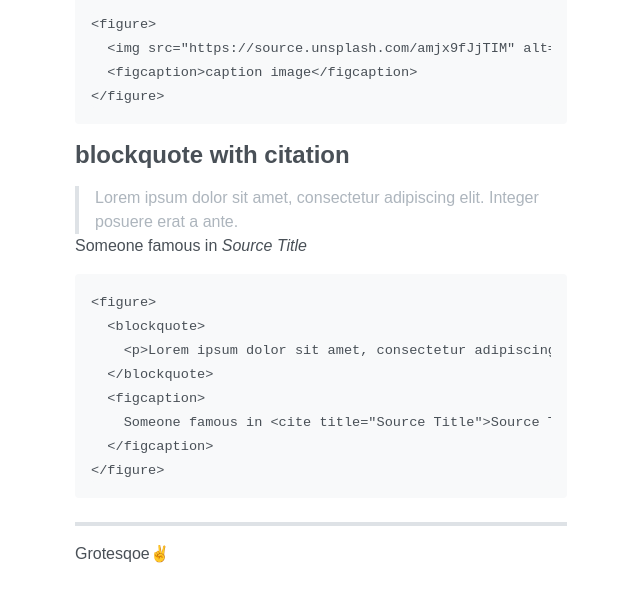
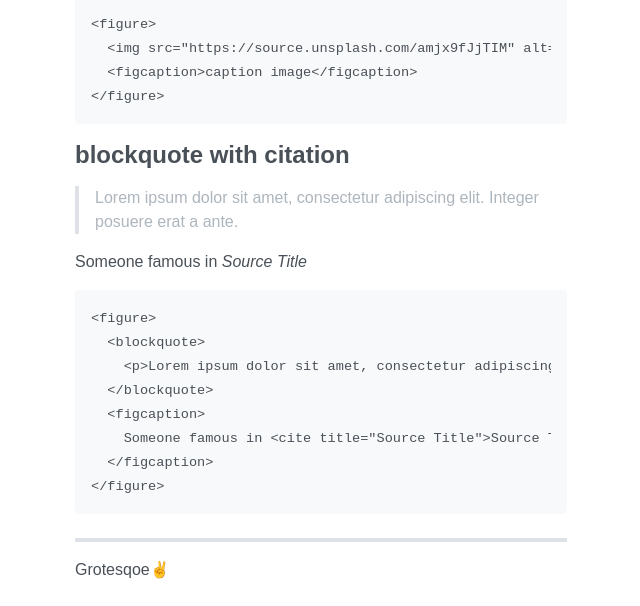
Before and after one commit to grotesqoe/www, a Jekyll site: the page built from _posts/2020-12-29-styleguide.md, in a window 1280 px wide. Shown: the part 625-1231 px from the top of the page, without its empty margins (319-959 px from the left). Built offline with Jekyll 4.4.1, drawn with Linux system fonts in a browser that asks for light colours.

Commit message:
Update _typography.scss

```diff
--- a/_sass/_typography.scss
+++ b/_sass/_typography.scss
@@ -65,7 +65,7 @@ abbr {
 
 blockquote {
   padding-left: 1rem;
-  margin: 0;
+  margin: $spacer 0;
   color: $gray-500;
   border-left: .25rem solid $border-color;
 
```
